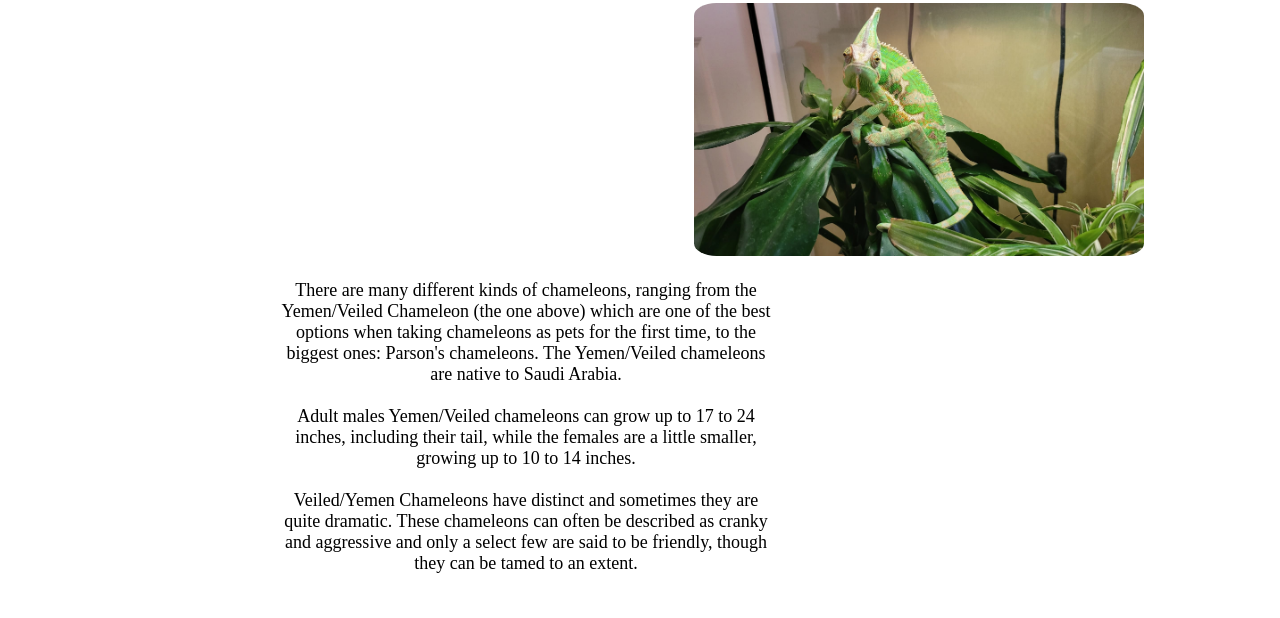
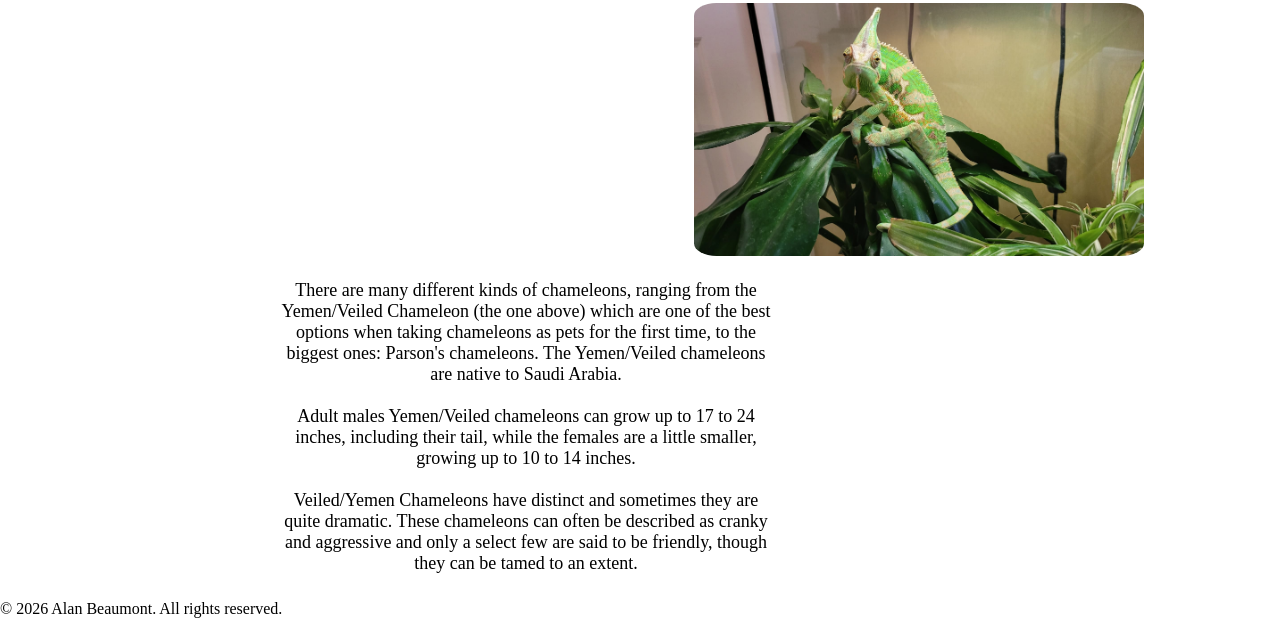
Before and after one commit to Accelaze/Yemem-Chameleons-Project, a plain HTML site: page index.html in a window 1280 px wide. Shown: the part 547-1165 px from the top of the page. Drawn offline with Linux system fonts and the light colour scheme.

Commit message:
Some changes

```diff
--- a/index.html
+++ b/index.html
@@ -60,7 +60,6 @@
 
 </div>
 
-
       <script>
         //Check saved mode on page load
         window.onload = function () {
@@ -89,4 +88,9 @@
         }
       </script>
     </body>
+
+
+    <footer>
+      <p>© 2026 Alan Beaumont. All rights reserved.</p>
+    </footer>
 </html>
```
